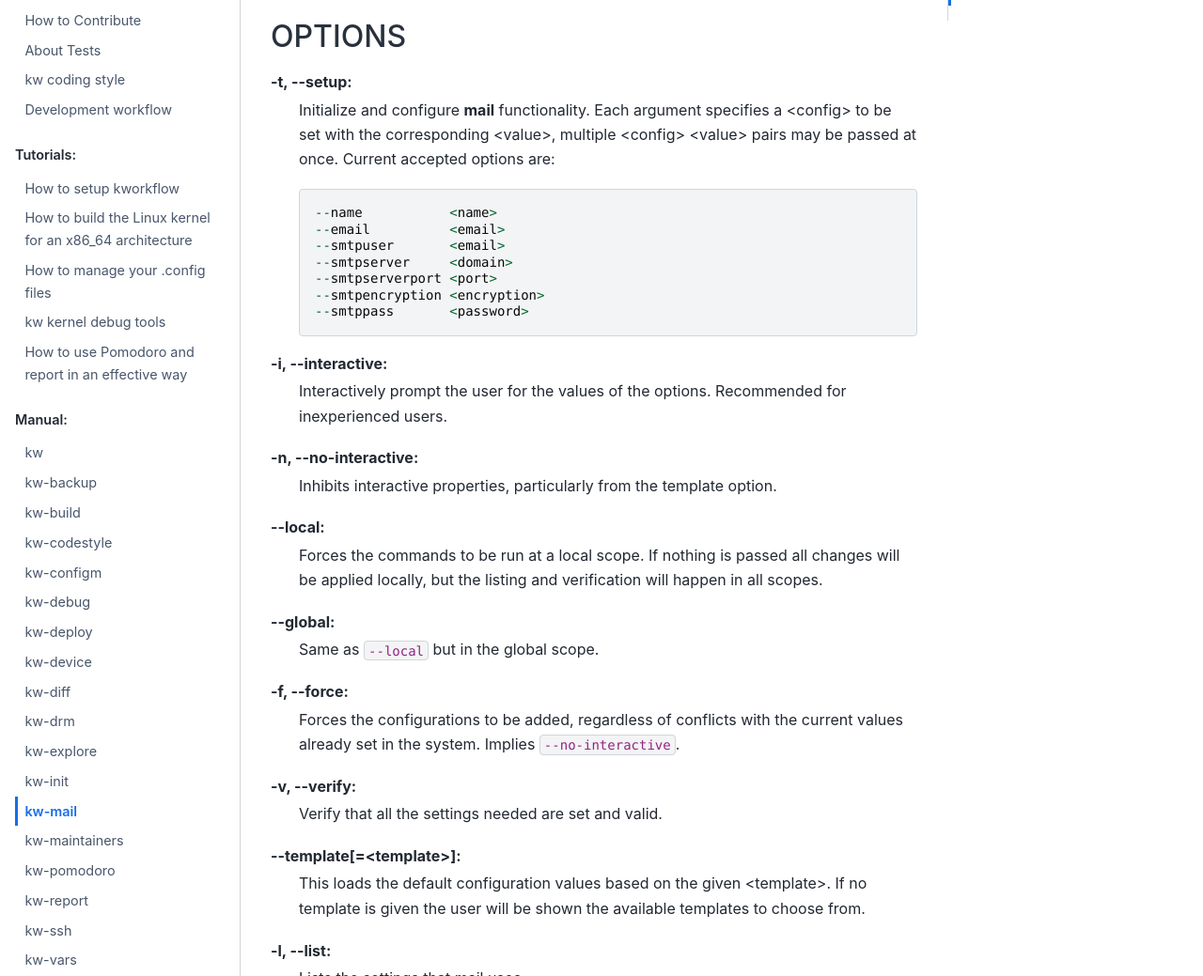
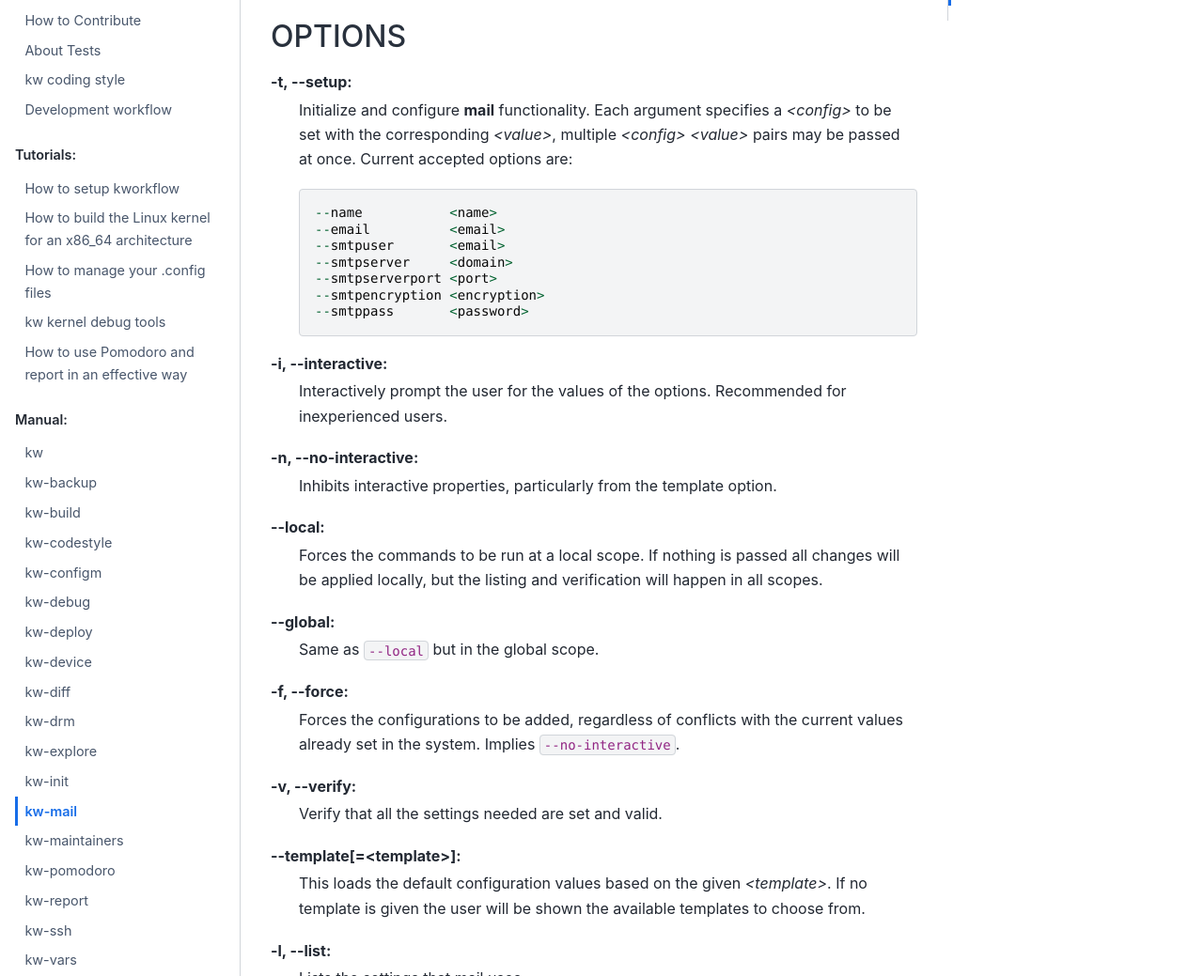
Before and after one commit to kworkflow/kworkflow, a Sphinx documentation site: the page built from documentation/man/features/mail.rst, in a window 1280 px wide and 1400 px high, scrolled down 421 px. Shown: the part 153-1192 px from the top of the window at 94% size. Built offline with Sphinx 7.4.7 and the Sphinx Book theme 1.1.4, drawn with Linux system fonts in a browser that asks for light colours.

```diff
--- a/documentation/man/features/mail.rst
+++ b/documentation/man/features/mail.rst
@@ -23,8 +23,8 @@ OPTIONS
 =======
 -t, \--setup:
   Initialize and configure **mail** functionality. Each argument specifies a
-  <config> to be set with the corresponding <value>, multiple <config> <value>
-  pairs may be passed at once. Current accepted options are::
+  *<config>* to be set with the corresponding *<value>*, multiple *<config>*
+  *<value>* pairs may be passed at once. Current accepted options are::
 
     --name           <name>
     --email          <email>
@@ -57,7 +57,7 @@ OPTIONS
   Verify that all the settings needed are set and valid.
 
 \--template[=<template>]:
-  This loads the default configuration values based on the given <template>.
+  This loads the default configuration values based on the given *<template>*.
   If no template is given the user will be shown the available templates to
   choose from.
 
```
